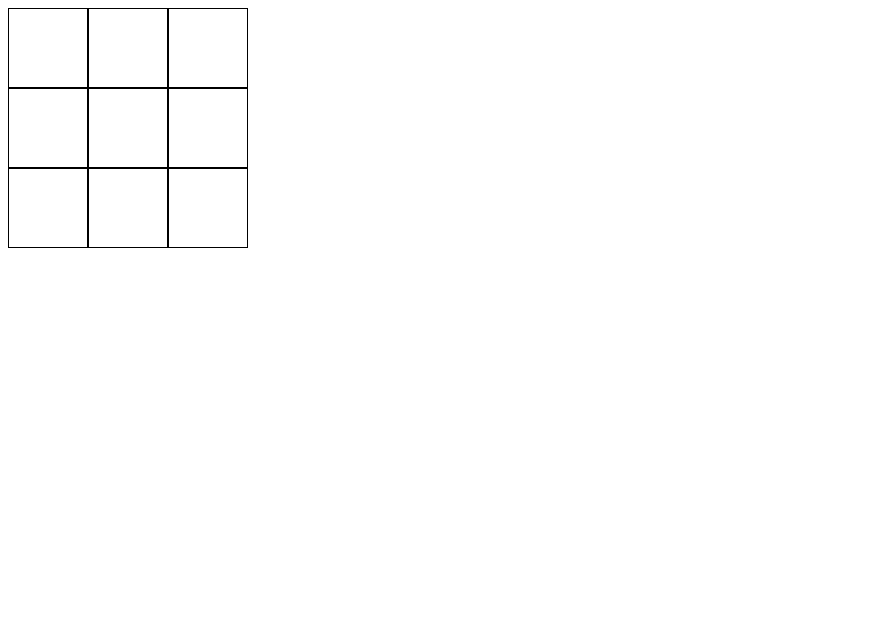
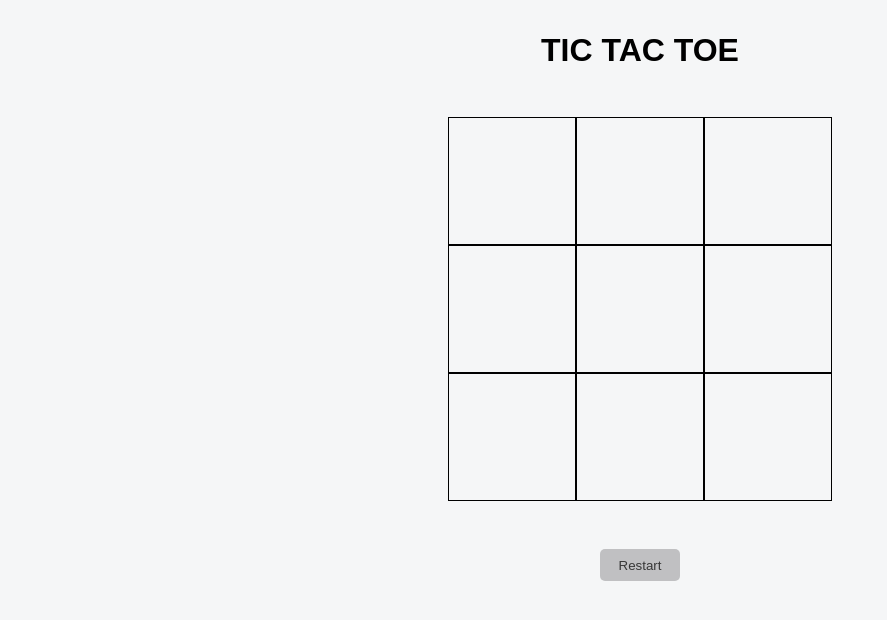
Before and after one commit to darkerlemon/tic-tac-toe, a plain HTML site: page index.html in a window 1280 px wide. Shown: the whole page, without its empty margins (0-887 px from the left). Drawn offline with Linux system fonts and the light colour scheme.

Commit message:
add simple css and restart button

```diff
--- a/index.html
+++ b/index.html
@@ -8,6 +8,8 @@
     <link rel="stylesheet" href="style.css">
 </head>
 <body>
+    <div class="big">
+        <h1>TIC TAC TOE</h1>
         <div class="container">
         <div class="grid topLeft"></div>
         <div class="grid topMid"></div>
@@ -19,7 +21,9 @@
         <div class="grid botMid"></div>
         <div class="grid botRight"></div>
     </div>
+    <button>Restart</button>
     <p class="para"></p>
+    </div>
     <script src="script.js"></script>
 </body>
 </html>
--- a/script.js
+++ b/script.js
@@ -9,10 +9,13 @@ const gameBoard = (() => {
     const botMid = document.querySelector('.botMid');
     const botRight = document.querySelector('.botRight');
     const para = document.querySelector('.para');
+    const btn = document.querySelector('button');
     para.textContent = '';
     let player = 'p1';
     gameOver = false;
-
+    btn.addEventListener('click', () => {
+        window.location.reload();
+    });
     document.querySelectorAll('.grid').forEach(item => {
 
         item.addEventListener('click', event => {
@@ -20,11 +23,11 @@ const gameBoard = (() => {
         player = 'p2';}
          else if (player == 'p2' && event.target.textContent == '' && gameOver == false) {event.target.textContent = 'o'
         player = 'p1'};
-    if ((topLeft.textContent == topMid.textContent && topMid.textContent == topRight.textContent && topLeft.textContent == 'x') || (midLeft.textContent == midMid.textContent && midMid.textContent == midRight.textContent && midMid.textContent == 'x') || (botLeft.textContent == botMid.textContent && botMid.textContent == botRight.textContent && botRight.textContent == 'x') || (topLeft.textContent == midLeft.textContent && midLeft.textContent == botLeft.textContent && topLeft.textContent == 'x') || (topMid.textContent == midMid.textContent && midMid.textContent == botMid.textContent && topMid.textContent == 'x') || (topRight.textContent == midRight.textContent && midRight.textContent == botRight.textContent && topRight.textContent == 'x') || (topLeft.textContent == midMid.textContent && midMid.textContent == botRight.textContent && topLeft.textContent == 'x') || (topRight.textContent == midMid.textContent && midMid.textContent == botLeft.textContent && botLeft.textContent == 'x')) {para.textContent = 'player 1 won!';
+    if ((topLeft.textContent == topMid.textContent && topMid.textContent == topRight.textContent && topLeft.textContent == 'x') || (midLeft.textContent == midMid.textContent && midMid.textContent == midRight.textContent && midMid.textContent == 'x') || (botLeft.textContent == botMid.textContent && botMid.textContent == botRight.textContent && botRight.textContent == 'x') || (topLeft.textContent == midLeft.textContent && midLeft.textContent == botLeft.textContent && topLeft.textContent == 'x') || (topMid.textContent == midMid.textContent && midMid.textContent == botMid.textContent && topMid.textContent == 'x') || (topRight.textContent == midRight.textContent && midRight.textContent == botRight.textContent && topRight.textContent == 'x') || (topLeft.textContent == midMid.textContent && midMid.textContent == botRight.textContent && topLeft.textContent == 'x') || (topRight.textContent == midMid.textContent && midMid.textContent == botLeft.textContent && botLeft.textContent == 'x')) {para.textContent = 'Player 1 won!';
     gameOver = true;}
-    else if ((topLeft.textContent == topMid.textContent && topMid.textContent == topRight.textContent && topLeft.textContent == 'o') || (midLeft.textContent == midMid.textContent && midMid.textContent == midRight.textContent && midMid.textContent == 'o') || (botLeft.textContent == botMid.textContent && botMid.textContent == botRight.textContent && botRight.textContent == 'o') || (topLeft.textContent == midLeft.textContent && midLeft.textContent == botLeft.textContent && topLeft.textContent == 'o') || (topMid.textContent == midMid.textContent && midMid.textContent == botMid.textContent && topMid.textContent == 'o') || (topRight.textContent == midRight.textContent && midRight.textContent == botRight.textContent && topRight.textContent == 'o') || (topLeft.textContent == midMid.textContent && midMid.textContent == botRight.textContent && topLeft.textContent == 'o') || (topRight.textContent == midMid.textContent && midMid.textContent == botLeft.textContent && botLeft.textContent == 'o')) {para.textContent = 'player 2 won!';
+    else if ((topLeft.textContent == topMid.textContent && topMid.textContent == topRight.textContent && topLeft.textContent == 'o') || (midLeft.textContent == midMid.textContent && midMid.textContent == midRight.textContent && midMid.textContent == 'o') || (botLeft.textContent == botMid.textContent && botMid.textContent == botRight.textContent && botRight.textContent == 'o') || (topLeft.textContent == midLeft.textContent && midLeft.textContent == botLeft.textContent && topLeft.textContent == 'o') || (topMid.textContent == midMid.textContent && midMid.textContent == botMid.textContent && topMid.textContent == 'o') || (topRight.textContent == midRight.textContent && midRight.textContent == botRight.textContent && topRight.textContent == 'o') || (topLeft.textContent == midMid.textContent && midMid.textContent == botRight.textContent && topLeft.textContent == 'o') || (topRight.textContent == midMid.textContent && midMid.textContent == botLeft.textContent && botLeft.textContent == 'o')) {para.textContent = 'Player 2 won!';
     gameOver = true;}
-    else if (topLeft.textContent.length == '1' && topMid.textContent.length == '1' && topRight.textContent.length == '1' && midLeft.textContent.length == '1' && midMid.textContent.length == '1' && midRight.textContent.length == '1' && botLeft.textContent.length == '1' && botMid.textContent.length == '1' && botRight.textContent.length == '1' && gameOver == false) {para.textContent = 'tie'}
+    else if (topLeft.textContent.length == '1' && topMid.textContent.length == '1' && topRight.textContent.length == '1' && midLeft.textContent.length == '1' && midMid.textContent.length == '1' && midRight.textContent.length == '1' && botLeft.textContent.length == '1' && botMid.textContent.length == '1' && botRight.textContent.length == '1' && gameOver == false) {para.textContent = 'It\'s a tie!'}
 })
 })
 })();
--- a/style.css
+++ b/style.css
@@ -1,19 +1,50 @@
 * {
     box-sizing: border-box;
+    margin: 0;
+    padding: 0;
+}
+.big {
+    width: 100vw;
+    height: 100vh;
+    background-color: #f5f6f7;
+    display: flex;
+    flex-direction: column;
+    align-items: center;
+    font-family: sans-serif;
 }
 .container {
     display: grid;
     grid-template-columns: 1fr 1fr 1fr;
     grid-template-rows: 1fr 1fr 1fr;
-    width: 240px;
-    height: 240px;
+    width: 24rem;
+    height: 24rem;
+    padding-top: 3rem;
 }
 .grid {
     display: flex;
-    height: 80px;
-    width: 80px;
+    height: 8rem;
+    width: 8rem;
     border: 1px solid black;
     justify-content: center;
     align-items: center;
-    font-size: 30px;
+    font-size: 6rem;
 }
+
+button {
+    height: 2rem;
+    width: 5rem;
+    border-radius: 5px;
+    border: none;
+    background-color: #c0c0c2;
+    color: #373737;
+    cursor: pointer;
+    margin: 6rem 3rem 3rem 3rem;
+
+}
+h1 {
+    margin-top: 2rem;
+}
+p {
+    font-size: 5rem;
+    padding: 1rem;
+}
```
